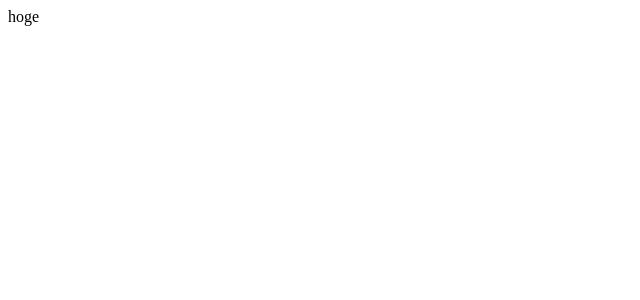
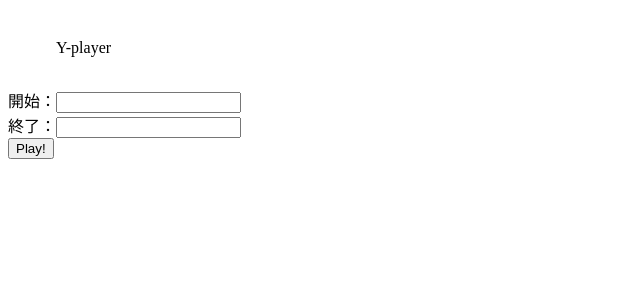
Before and after one commit to harokki/y-player-graphql, a Next.js app: page / in a window 1280 px wide. Shown: the top 300 px of the page, without its empty margins (0-640 px from the left). Built offline with nearby package versions, Linux system fonts and the light colour scheme.

Commit message:
headerとform

```diff
--- /dev/null
+++ b/src/components/form/index.module.css
@@ -0,0 +1,3 @@
+.form label {
+  display: block;
+}
--- /dev/null
+++ b/src/components/form/index.tsx
@@ -0,0 +1,19 @@
+import React from 'react'
+
+import styles from './index.module.css'
+
+export const StartEndForm: React.FC = () => {
+  return (
+    <form className={styles.form}>
+      <label>
+        開始：
+        <input type="text" name="start" />
+      </label>
+      <label>
+        終了：
+        <input type="text" name="end" />
+      </label>
+      <input type="submit" value="Play!" />
+    </form>
+  )
+}
--- /dev/null
+++ b/src/components/header/index.module.css
@@ -0,0 +1,11 @@
+.header {
+  display: flex;
+  align-items: center;
+  height: 80px;
+}
+
+.left {
+  margin: 16px auto 16px 48px;
+  display: flex;
+  align-items: center;
+}
--- /dev/null
+++ b/src/components/header/index.tsx
@@ -0,0 +1,11 @@
+import React from 'react'
+
+import styles from './index.module.css'
+
+export const YplayerHeader: React.FC = () => {
+  return (
+    <header className={styles.header}>
+      <div className={styles.left}>Y-player</div>
+    </header>
+  )
+}
--- a/src/pages/index.tsx
+++ b/src/pages/index.tsx
@@ -1,7 +1,22 @@
 import { NextPage } from 'next'
+import YouTube, { Options } from 'react-youtube'
+
+import { StartEndForm } from '@/components/form'
+import { YplayerHeader } from '@/components/header'
 
 const IndexPage: NextPage = () => {
-  return <div>hoge</div>
+  const opts: Options = {
+    height: '390',
+    width: '640',
+    playerVars: { start: 5, end: 10 },
+  }
+  return (
+    <>
+      <YplayerHeader />
+      <YouTube videoId="2g811Eo7K8U" opts={opts} />
+      <StartEndForm />
+    </>
+  )
 }
 
 export default IndexPage
```
